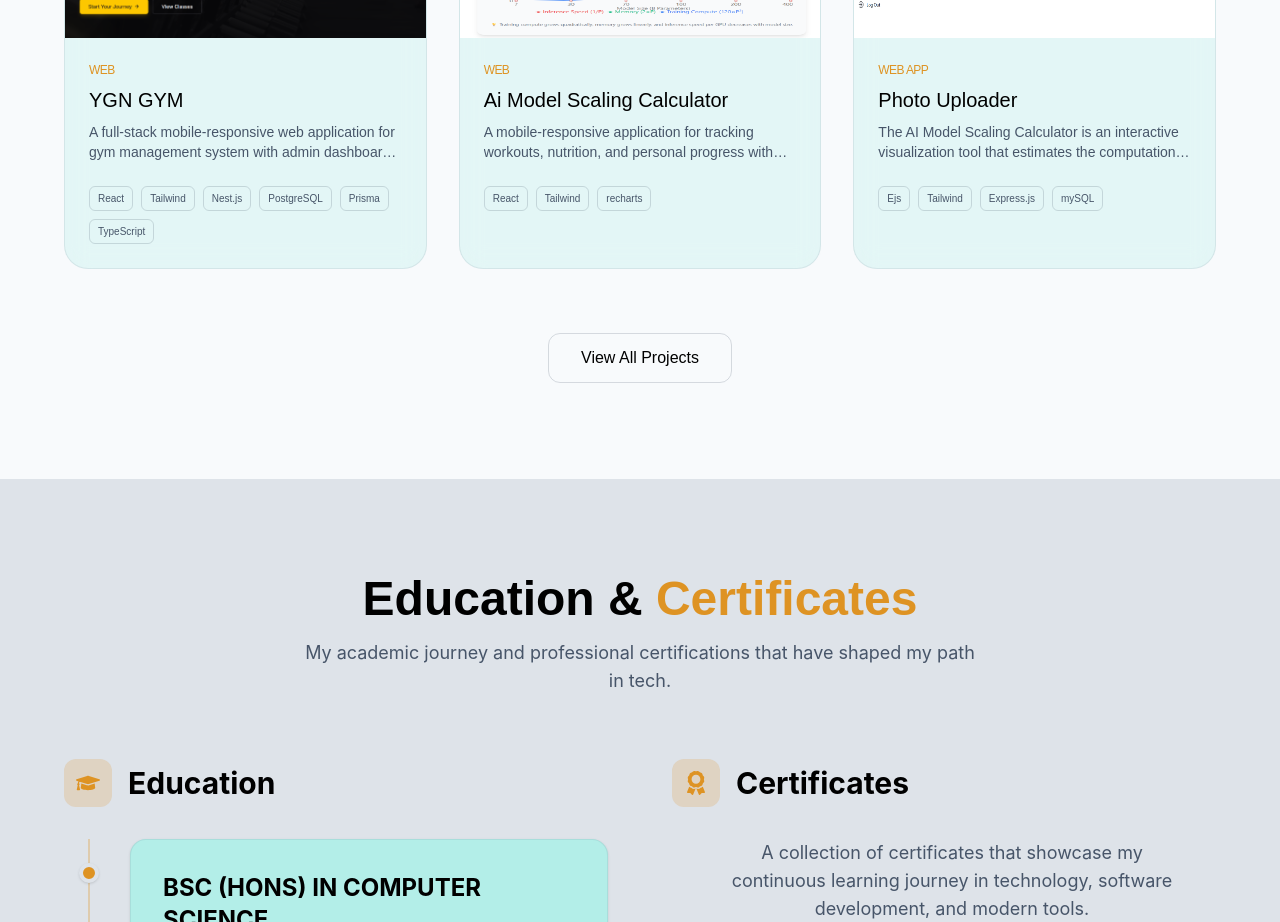
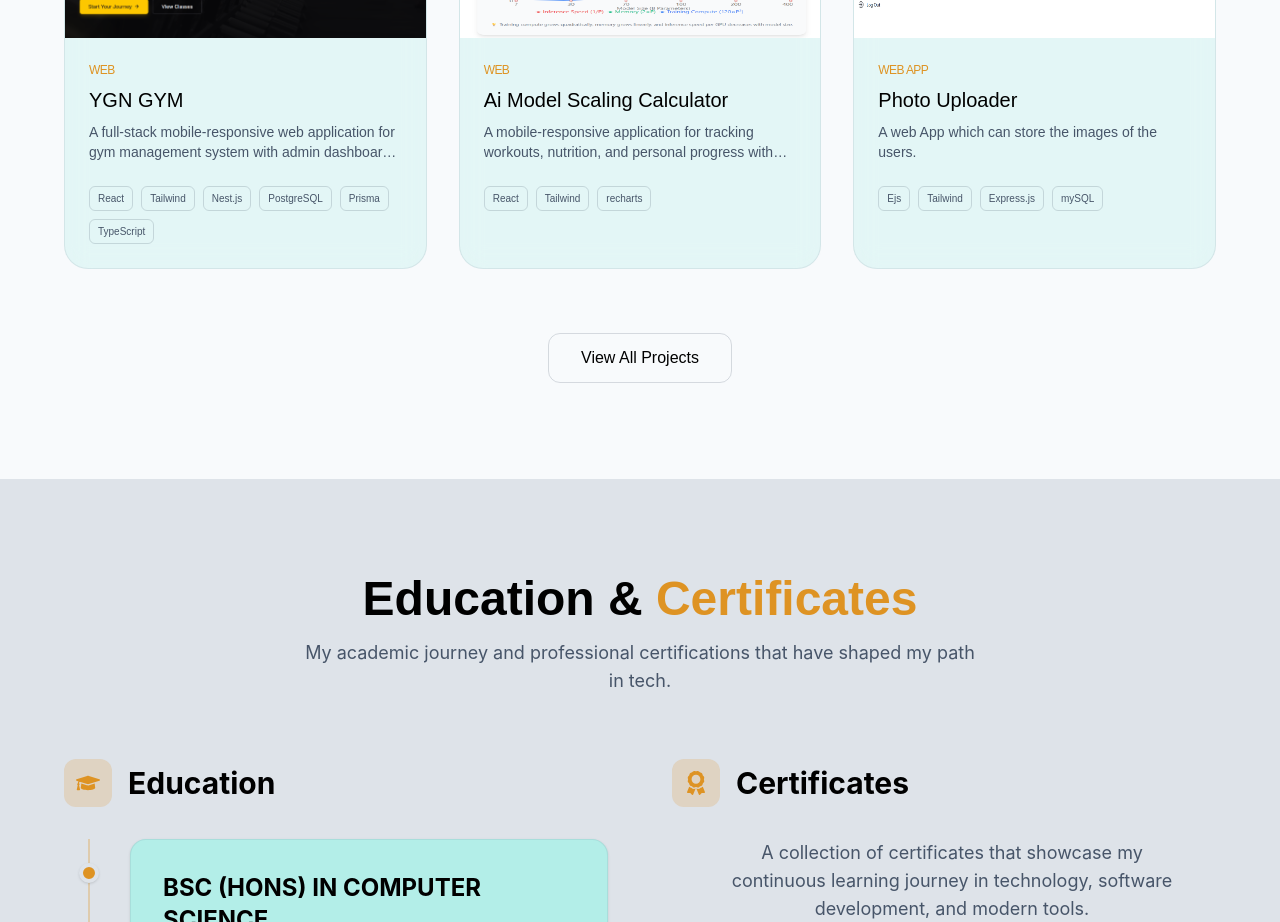
Before and after one commit to ArrMannDev/Arr_Mann_Portfolio, a React (Vite) app: page / in a window 1280 px wide. Shown: the part 1980-2902 px from the top of the page. Built offline with nearby package versions, Linux system fonts and the light colour scheme; a web font is replaced by a local one.

Commit message:
fix: Description

```diff
--- a/src/components/ProjectShow.tsx
+++ b/src/components/ProjectShow.tsx
@@ -32,7 +32,7 @@ const projects: ProjectShowProps[] = [
     id: "3",
     title: "Photo Uploader",
     description:
-      "The AI Model Scaling Calculator is an interactive visualization tool that estimates the computational requirements of AI models. By adjusting the model size, users can observe real-time changes in training compute, GPU training time, memory requirements, and inference speed, making it easier to understand the impact of scaling large language models.",
+      "A web App which can store the images of the users.",
     image: Snap_Zone,
     techStack: ["Ejs","Tailwind","Express.js","mySQL"],
     githubUrl: "https://github.com/ArrMannDev/Photo-Uploader",
```
